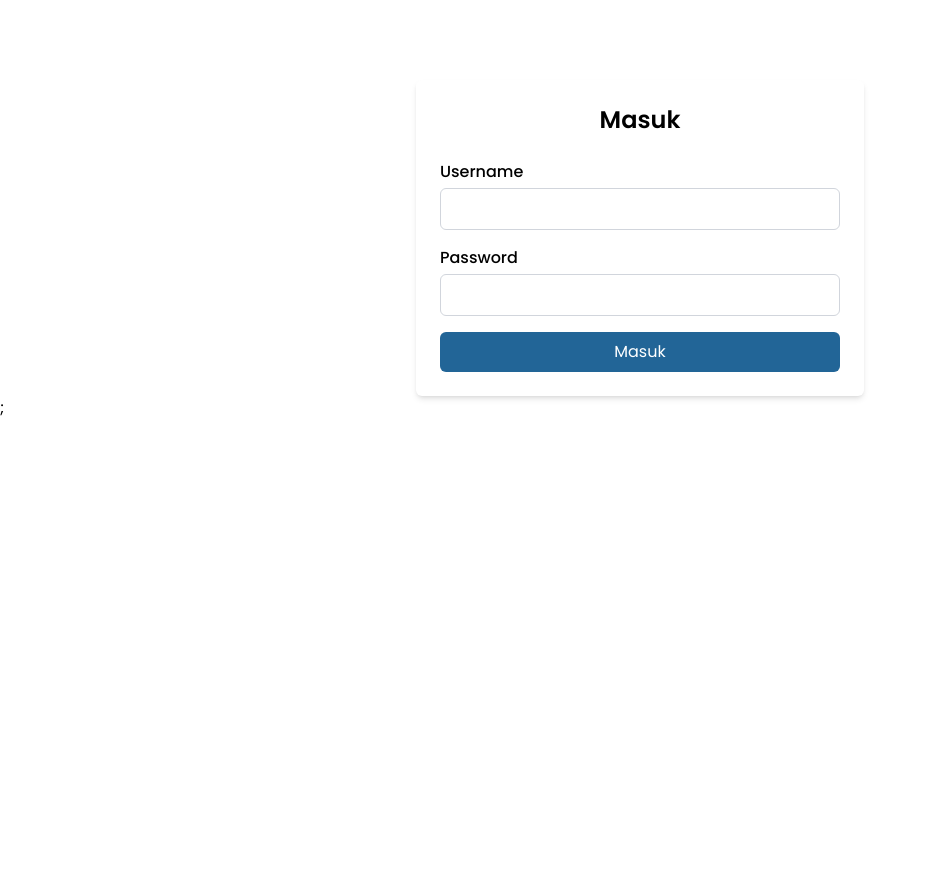
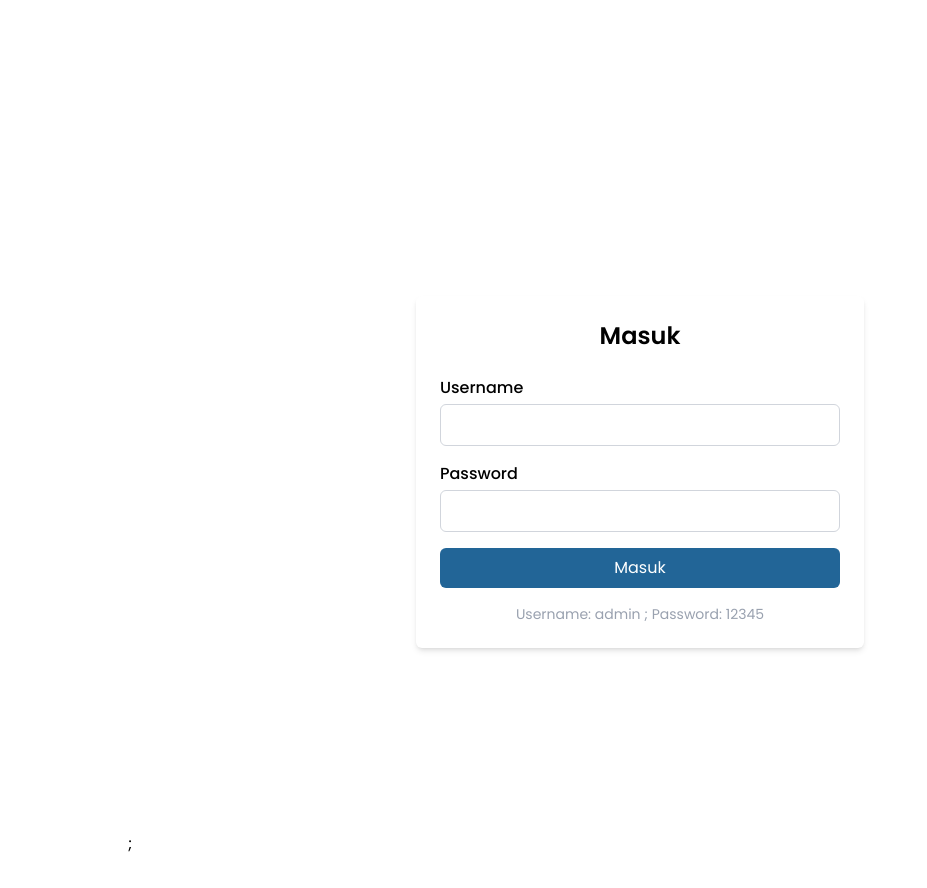
Before and after one commit to von-ai/simple-student-data, a Next.js app: page /login in a window 1280 px wide. Shown: the whole page, without its empty margins (0-927 px from the left). Before the commit the page ends 800 px from the top, so only its background shows below. Built offline with nearby package versions, Linux system fonts and the light colour scheme.

Commit message:
feat: Update LoginPage to redirect to dashboard and enhance form layout

```diff
--- a/src/app/globals.css
+++ b/src/app/globals.css
@@ -50,6 +50,7 @@ body {
   background: var(--background);
   color: var(--foreground);
   font-family: Arial, Helvetica, sans-serif;
+  margin: var(--main-margin-y) var(--main-margin-x);
 }
 
 body {
--- a/src/components/pages/LoginPage.tsx
+++ b/src/components/pages/LoginPage.tsx
@@ -21,11 +21,12 @@ const LoginPage = () => {
 
   const onSubmit: SubmitHandler<LoginForm> = (data) => {
     if (data.username === admin && data.password === password) {
-      router.push('/');
+      router.push('/dashboard');
     }
   };
 
   return (
+    <section className="w-full h-screen flex justify-center items-center">
       <section className="w-full h-auto bg-white p-6 max-w-md mx-auto mt-20 rounded-md shadow-md">
         <h1 className="text-2xl font-semibold mb-6 text-center">Masuk</h1>
         <form onSubmit={handleSubmit(onSubmit)} className="flex flex-col gap-4">
@@ -63,7 +64,11 @@ const LoginPage = () => {
           >
             Masuk
           </button>
+          <p className="text-gray-400 text-sm text-center">
+            Username: admin ; Password: 12345
+          </p>
         </form>
+      </section>
     </section>
   );
 };
```
Lines whose indentation alone changed are shown as unchanged.
